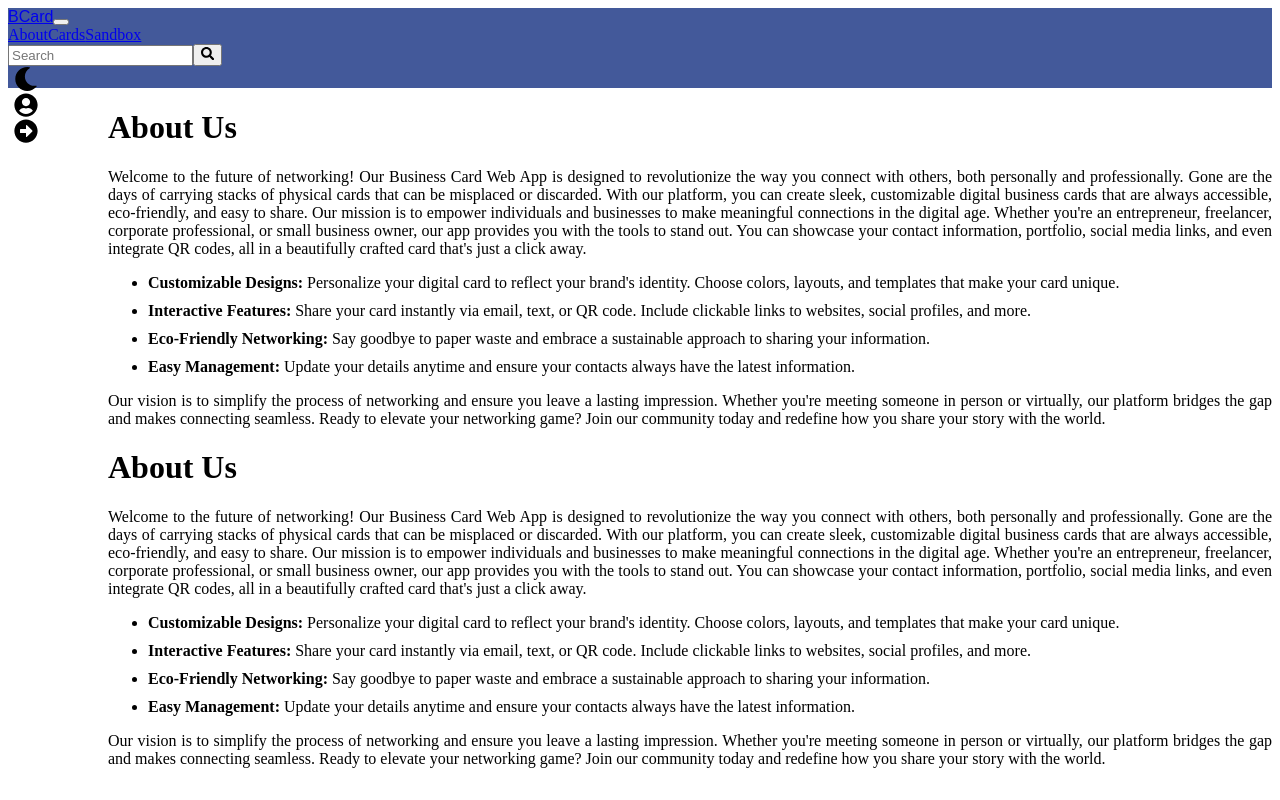
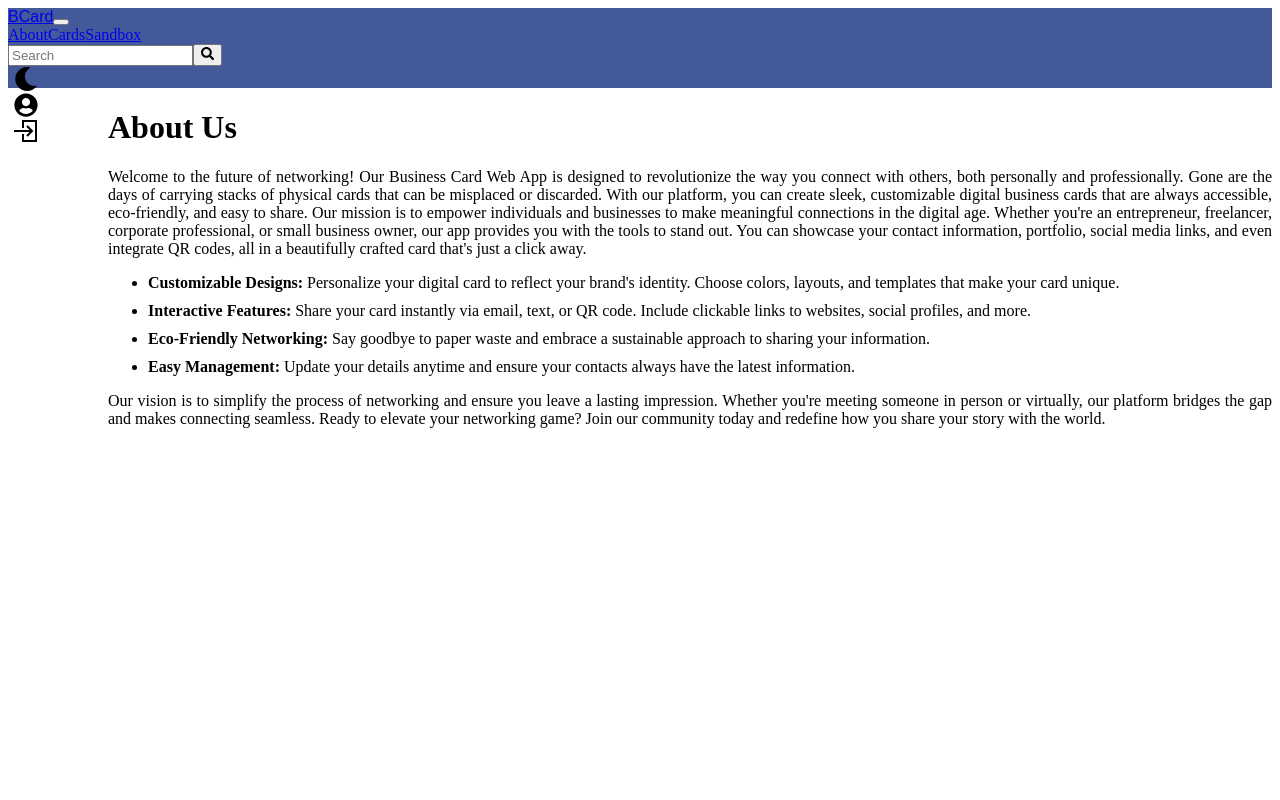
Before and after one commit to adudaCH/b_card, a React (Create React App) app: page / in a window 1280 px wide. Built offline with nearby package versions, Linux system fonts and the light colour scheme.

Commit message:
fixing the log In  & out icon. tring to set light mode BGC

```diff
--- a/src/App.css
+++ b/src/App.css
@@ -13,6 +13,10 @@ font-size: 1.5rem;
 display: flex;
 background-color: transparent;
 border: none;
+}
+/* TODO:fix the hover on the icons */
+.navIcon :hover{
+    display: none;
 }
 /* about page */
 .about {
--- a/src/App.tsx
+++ b/src/App.tsx
@@ -1,17 +1,43 @@
-import React, { createContext } from "react";
-import logo from "./logo.svg";
-import "./App.css";
+import React, { createContext, useState, useEffect } from "react";
 import { BrowserRouter as Router, Routes, Route } from "react-router-dom";
 import Navbar from "./components/Navbar";
 import About from "./components/About";
-import PageNotFound from "./components/PageNotFound";
 import FavCards from "./components/FavCards";
 // import Profile from "./components/Profile";
+// import PageNotFound from "./components/PageNotFound";
+import "./App.css";
+
+// Create a Theme Context
+export const ThemeContext = createContext({
+    theme: { mode: "light", bgc: "#c1f0f3" },
+    toggleTheme: () => {},
+});
 
 function App() {
-    // TODO:Initial value - bgc for lightMode
+    // Load theme preference from localStorage or set default to light mode
+    const [theme, setTheme] = useState(() => {
+        const savedTheme = localStorage.getItem("theme");
+        return savedTheme
+            ? JSON.parse(savedTheme)
+            : { mode: "light", bgc: "#c1f0f3" };
+    });
+    // TODO: fix the light mode bgc
+    // Save theme preference to localStorage whenever it changes
+    useEffect(() => {
+        localStorage.setItem("theme", JSON.stringify(theme));
+    }, [theme]);
+
+    // Toggle theme between light and dark mode
+    const toggleTheme = () => {
+        setTheme((prevTheme: { mode: string; }) => ({
+            mode: prevTheme.mode === "light" ? "dark" : "light",
+            bgc: prevTheme.mode === "light" ? "#333333" : "#c1f0f3",
+        }));
+    };
+
     return (
-        <div className="App">
+        <ThemeContext.Provider value={{ theme, toggleTheme }}>
+            <div className={`App ${theme.mode}`}>
                 <Router>
                     <Navbar />
                     <Routes>
@@ -21,8 +47,8 @@ function App() {
                         {/* <Route path="*" element={<PageNotFound />} /> */}
                     </Routes>
                 </Router>
-            <About />
             </div>
+        </ThemeContext.Provider>
     );
 }
 
--- a/src/components/Navbar.tsx
+++ b/src/components/Navbar.tsx
@@ -5,6 +5,7 @@ import {FaUserCircle, FaSearch, FaMoon, FaSun, FaArrowAltCircleRight} from "reac
 import { setDefaultImg } from "../services/userImag";
 import { NavLink, useNavigate } from "react-router-dom";
 import { toggleTheme } from "../services/toggleTheme";
+import { GrLogin, GrLogout } from "react-icons/gr";
 
 const Navbar: React.FC = () => {
     const navigate = useNavigate();
@@ -78,13 +79,9 @@ const Navbar: React.FC = () => {
                     <Button  className="navIcon" onClick={() => navigate("/profile")}>
                         {userTools.loggedIn ? loggedOut : <FaUserCircle />}
                     </Button>
-                    {/* TODO: fix the log out button */}
-                    {!userTools.loggedIn && (
-                        <Button className="navIcon" onClick={() => navigate("/login")}>
-                            <FaArrowAltCircleRight  className="navIcon" />
-
+                    <Button className="navIcon" onClick={() => navigate(userTools.loggedIn ? "/logout" : "/login")}>
+                    {userTools.loggedIn ? <GrLogout className="navIcon" /> : <GrLogin className="navIcon" />}
                         </Button>
-                    )}
                 </Nav>
             </BootstrapNavbar.Collapse>
         </BootstrapNavbar>
--- a/src/components/PageNotFound.tsx
+++ b/src/components/PageNotFound.tsx
@@ -3,7 +3,7 @@ import { FunctionComponent } from "react";
 interface PageNotFoundProps {
 
 }
-
+// TODO: fix the looks
 const PageNotFound: FunctionComponent<PageNotFoundProps> = () => {
     return ( <>Page Not Found</> );
 }
```
Also changed, not shown: 1 other file (tests, documents, lock files or other folders). Lines whose indentation alone changed are shown as unchanged.
